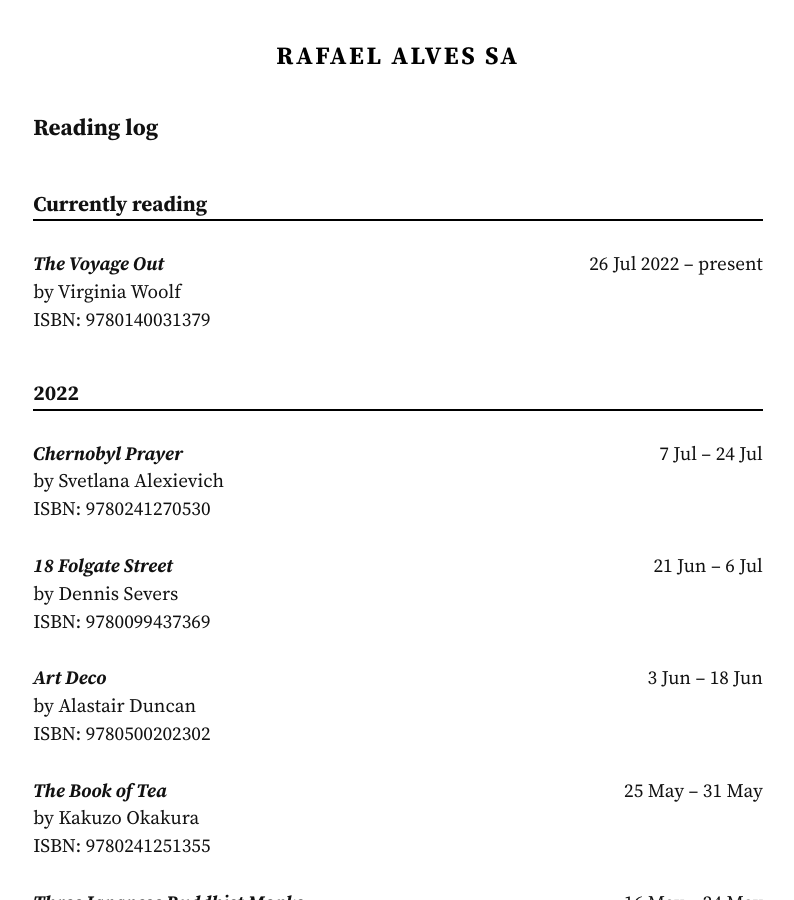
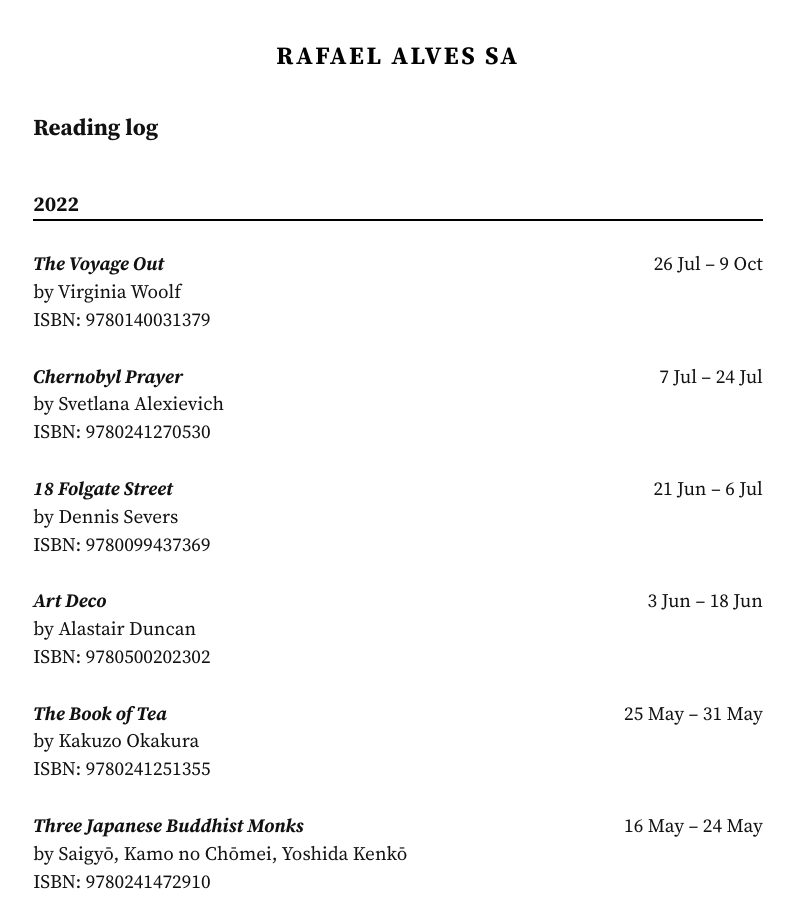
Before and after one commit to rafaelalvessa/rafael.me.uk, a Jekyll site: the page built from reading_log.md, in a window 1280 px wide and 900 px high. Shown: the whole window, without its empty margins (242-1036 px from the left). Built offline with Jekyll 4.4.1, drawn with Linux system fonts in a browser that asks for light colours.

Commit message:
Update The Voyage Out to read

```diff
--- a/_data/reading_log.yaml
+++ b/_data/reading_log.yaml
@@ -1,11 +1,10 @@
-Currently reading:
+2022:
 
 - author: Virginia Woolf
-  date_started: 26 Jul 2022
+  date_finished: 9 Oct
+  date_started: 26 Jul
   isbn: 9780140031379
   title: The Voyage Out
-
-2022:
 
 - author: Svetlana Alexievich
   date_finished: 24 Jul
```
